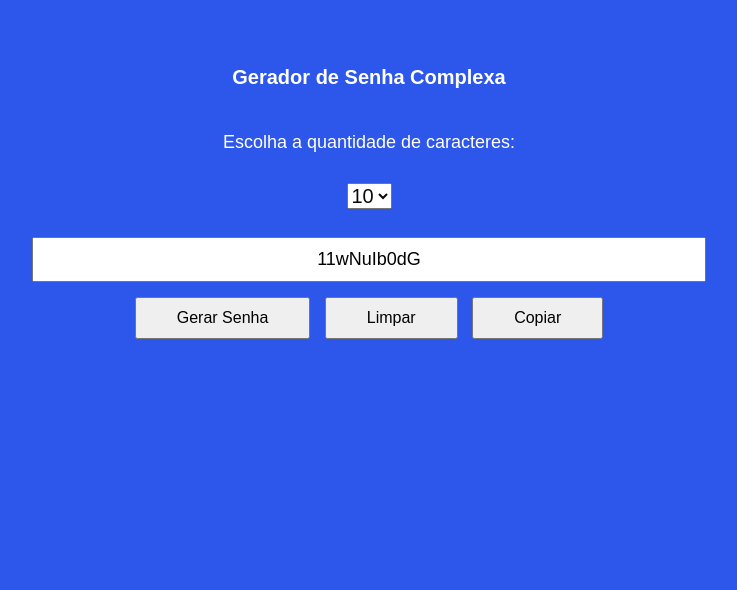
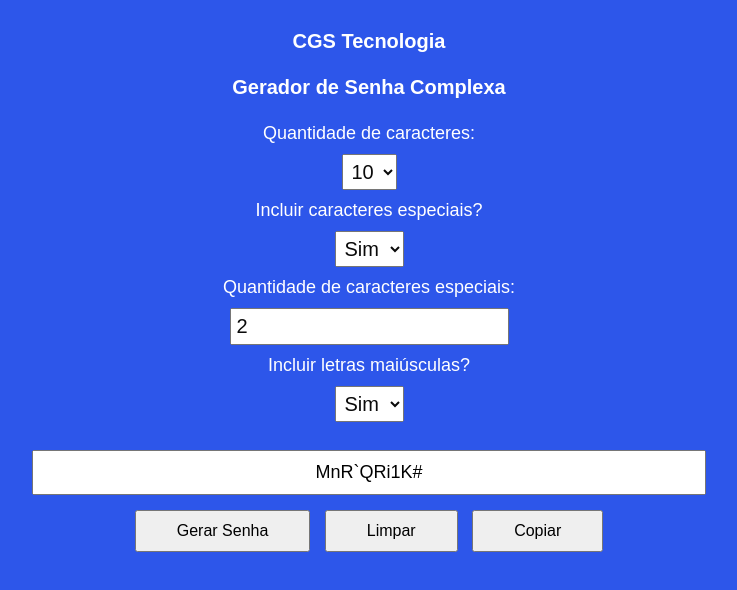
Before and after one commit to cleildogomes/CriadorSenhaComplexa, a plain HTML site: page index.html in a window 1280 px wide. Both pictures are taken after a click on the button "Gerar Senha". Shown: the whole page, without its empty margins (271-1008 px from the left). Drawn offline with Linux system fonts and the light colour scheme.

Commit message:
Update index.html

```diff
--- a/index.html
+++ b/index.html
@@ -4,8 +4,7 @@
 <head>
     <meta charset="UTF-8">
     <meta name="viewport" content="width=device-width, initial-scale=1.0">
-     <title>CGS Tecnologia</title>
-    <title>Gerador de Senha Comlexa</title>
+    <title>Gerador de Senha Complexa</title>
     <style>
         body {
             font-family: Arial, sans-serif;
@@ -20,20 +19,7 @@
             margin-top: 20px;
         }
 
-        img {
-            width: 150px;
-            height: 50px;
-            margin: 0 auto;
-            display: block;
-        }
-
         h1 {
-            font-size: 20px;
-            margin-top: 10px;
-            color: #fff;
-        }
-
-        h2 {
             font-size: 20px;
             margin-top: 10px;
             color: #fff;
@@ -43,14 +29,16 @@
             display: block;
             font-size: 18px;
             color: #fff;
-            margin-top: 30px;
+            margin-top: 10px;
         }
 
-        select {
+        select,
+        input[type="number"] {
             display: block;
             font-size: 20px;
             color: #0a0a0a;
-            margin-top: 30px;
+            margin-top: 10px;
+            padding: 5px;
         }
 
         #password {
@@ -73,12 +61,10 @@
 
 <body>
     <div id="container">
-
-        <br><br>
+        <h1>CGS Tecnologia</h1>
         <h1>Gerador de Senha Complexa</h1>
 
-        <label for="password-length">Escolha a quantidade de caracteres:</label>
-
+        <label for="password-length">Quantidade de caracteres:</label>
         <select id="password-length">
             <script>
                 for (var i = 10; i <= 60; i += 1) {
@@ -86,6 +72,22 @@
                 }
             </script>
         </select>
+
+        <label for="include-special">Incluir caracteres especiais?</label>
+        <select id="include-special">
+            <option value="true">Sim</option>
+            <option value="false">Não</option>
+        </select>
+
+        <label for="special-count">Quantidade de caracteres especiais:</label>
+        <input type="number" id="special-count" value="2" min="0">
+
+        <label for="include-upper">Incluir letras maiúsculas?</label>
+        <select id="include-upper">
+            <option value="true">Sim</option>
+            <option value="false">Não</option>
+        </select>
+
     </div>
 
     <br>
@@ -101,6 +103,9 @@
         const clearButton = document.getElementById("clear-button");
         const copyButton = document.getElementById("copy-button");
         const passwordLengthSelect = document.getElementById("password-length");
+        const includeSpecialSelect = document.getElementById("include-special");
+        const specialCountInput = document.getElementById("special-count");
+        const includeUpperSelect = document.getElementById("include-upper");
 
         generateButton.addEventListener("click", generatePassword);
         clearButton.addEventListener("click", clearPassword);
@@ -108,13 +113,32 @@
 
         function generatePassword() {
             const length = parseInt(passwordLengthSelect.value);
-            const charset = "ABCDEFGHIJKLMNOPQRSTUVWXYZabcdefghijklmnopqrstuvwxyz0123456789";
+            let charset = "abcdefghijklmnopqrstuvwxyz0123456789";
+            if (includeUpperSelect.value === "true"){
+                charset += "ABCDEFGHIJKLMNOPQRSTUVWXYZ";
+            }
+            const specialChars = "!@#$%^&*()_+~`|}{[]\:;?><,./-=";
             let password = "";
+            let specialCount = 0;
 
-            for (let i = 0; i < length; i++) {
+            if (includeSpecialSelect.value === "true") {
+                specialCount = parseInt(specialCountInput.value);
+                if (specialCount > length){
+                    specialCount = length;
+                }
+            }
+
+            for (let i = 0; i < length - specialCount; i++) {
                 const randomIndex = Math.floor(Math.random() * charset.length);
                 password += charset.charAt(randomIndex);
             }
+
+            for (let i = 0; i < specialCount; i++) {
+                const randomIndex = Math.floor(Math.random() * specialChars.length);
+                password += specialChars.charAt(randomIndex);
+            }
+
+            password = password.split('').sort(function(){return 0.5-Math.random()}).join('');
 
             passwordInput.value = password;
         }
```
